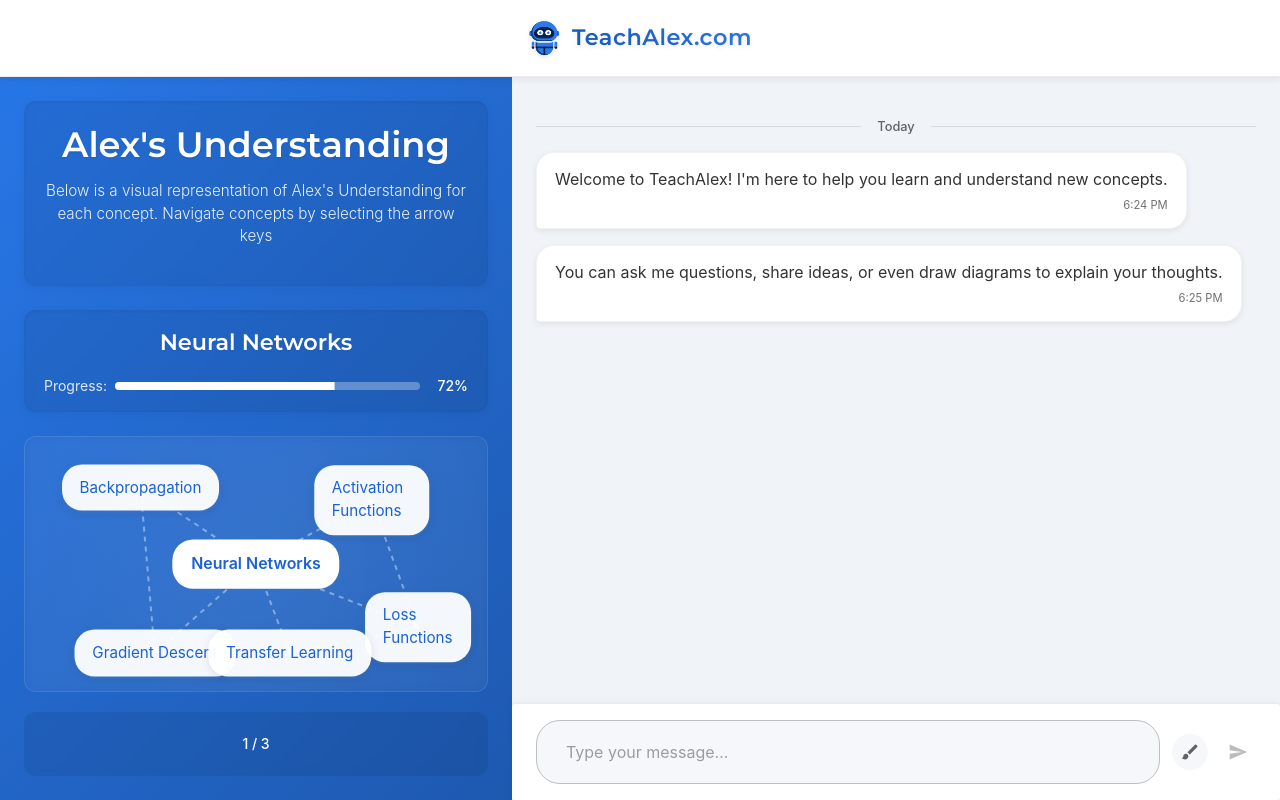
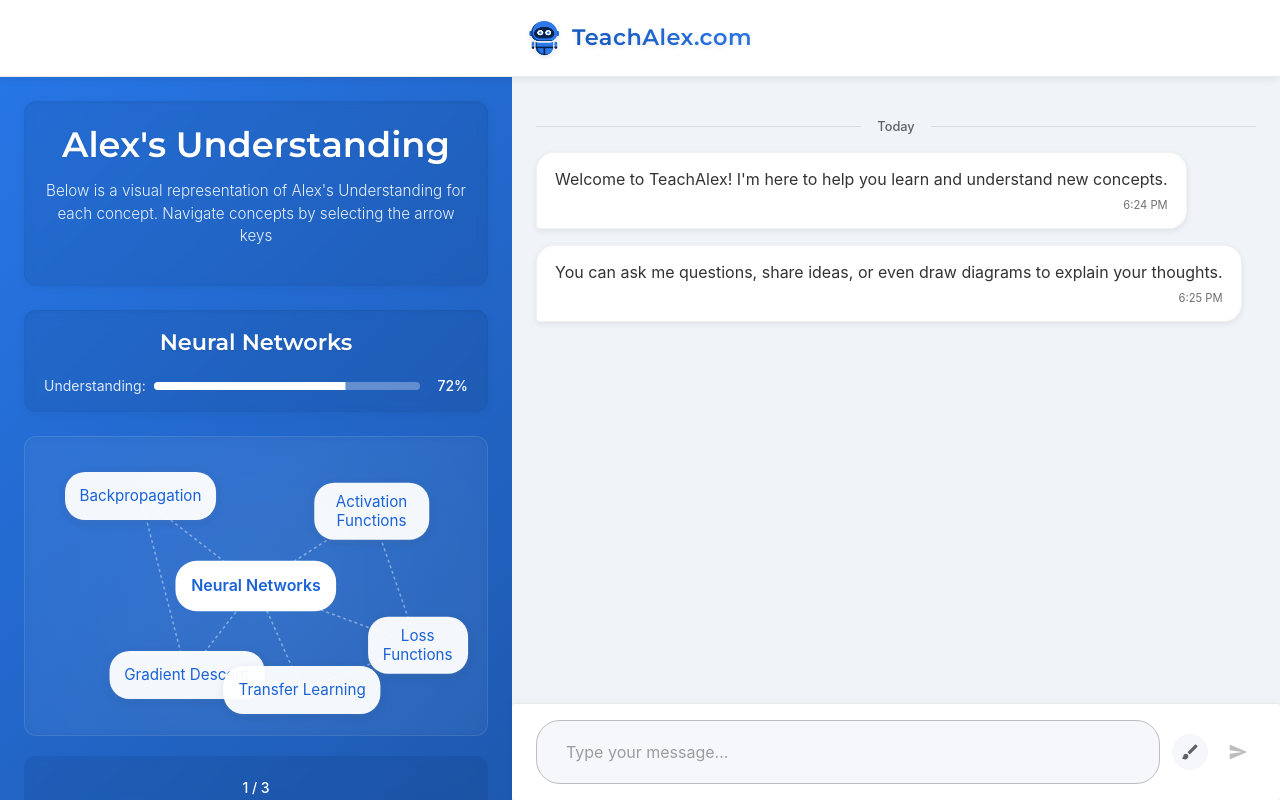
Before and after one commit to marcusramos2024/TeachAlex, a React (Vite) app in the folder Front End/: page /chat in a window 1280 px wide. Built offline with nearby package versions, Linux system fonts and the light colour scheme; some icons are missing.

Commit message:
Updating responsiveness on mobile

```diff
--- a/Front End/src/components/VisualizationPane.tsx
+++ b/Front End/src/components/VisualizationPane.tsx
@@ -1,8 +1,9 @@
 import { useEffect, useRef, useState, MouseEvent } from 'react';
-import { Box, Typography, LinearProgress, styled, Paper, keyframes, Divider, IconButton } from '@mui/material';
+import { Box, Typography, LinearProgress, styled, Paper, keyframes, Divider, IconButton, useMediaQuery, useTheme } from '@mui/material';
 import '@fontsource/montserrat/600.css';
 import ArrowBackIcon from '@mui/icons-material/ArrowBack';
 import ArrowForwardIcon from '@mui/icons-material/ArrowForward';
+import MobileOffOutlined from '@mui/icons-material/MobileOffOutlined';
 
 // Keyframes for pulsing effect
 const pulse = keyframes`
@@ -30,11 +31,15 @@ const Container = styled(Box)({
 
 const MainHeading = styled(Typography)({
   fontFamily: 'Montserrat, sans-serif',
-  fontSize: '2.2rem',
+  fontSize: 'clamp(1.5rem, 4vw, 2.2rem)',
   fontWeight: 600,
   marginBottom: '8px',
   textShadow: '0 1px 3px rgba(0, 0, 0, 0.1)',
   textAlign: 'center',
+  overflow: 'hidden',
+  textOverflow: 'ellipsis',
+  whiteSpace: 'nowrap',
+  width: '100%',
 });
 
 const HeaderSection = styled(Box)({
@@ -104,16 +109,20 @@ const GraphContainer = styled(Box)({
   boxShadow: 'inset 0 1px 8px rgba(0, 0, 0, 0.05)',
   overflow: 'hidden',
   marginBottom: '20px',
+  minHeight: '300px',
+  height: 'calc(100% - 200px)',
 });
 
 const NodeItem = styled(Paper)(({ isActive, isDragging }: { isActive?: boolean, isDragging?: boolean }) => ({
   position: 'absolute',
-  padding: '12px 18px',
+  padding: '10px 15px',
   borderRadius: '20px',
   backgroundColor: isActive ? '#ffffff' : 'rgba(255, 255, 255, 0.95)',
   color: '#1a62d6',
   fontWeight: isActive ? 600 : 400,
-  fontSize: '0.95rem',
+  fontSize: 'clamp(0.75rem, 1.5vw, 0.95rem)',
+  width: 'auto',
+  maxWidth: 'clamp(120px, 22vw, 200px)',
   boxShadow: isDragging
     ? '0 8px 25px rgba(0, 0, 0, 0.3), 0 2px 8px rgba(255, 255, 255, 0.15)'
     : isActive
@@ -129,6 +138,15 @@ const NodeItem = styled(Paper)(({ isActive, isDragging }: { isActive?: boolean,
   animation: isActive && !isDragging ? `${pulse} 2s infinite` : 'none',
   cursor: 'grab',
   userSelect: 'none',
+  textAlign: 'center',
+  whiteSpace: 'normal',
+  overflow: 'hidden',
+  textOverflow: 'ellipsis',
+  lineHeight: '1.2',
+  display: 'flex',
+  justifyContent: 'center',
+  alignItems: 'center',
+  minHeight: 'clamp(32px, 6vh, 50px)',
   '&:hover': {
     backgroundColor: '#ffffff',
     transform: 'translate(-50%, -50%) scale(1.1)',
@@ -137,6 +155,10 @@ const NodeItem = styled(Paper)(({ isActive, isDragging }: { isActive?: boolean,
   '&:active': {
     cursor: 'grabbing',
   },
+  '@media (max-width: 768px)': {
+    padding: '8px 12px',
+    minHeight: 'clamp(28px, 5vh, 40px)',
+  }
 }));
 
 const NavigationControls = styled(Box)({
@@ -147,6 +169,22 @@ const NavigationControls = styled(Box)({
   borderRadius: '12px',
   background: 'rgba(0, 0, 0, 0.07)',
   backdropFilter: 'blur(5px)',
+});
+
+const MobileMessage = styled(Box)({
+  display: 'flex',
+  flexDirection: 'column',
+  alignItems: 'center',
+  justifyContent: 'center',
+  height: '100%',
+  width: '100%',
+  padding: '24px',
+  color: '#fff',
+  textAlign: 'center',
+  gap: '16px',
+  background: 'rgba(0, 0, 0, 0.07)',
+  backdropFilter: 'blur(5px)',
+  borderRadius: '12px',
 });
 
 // Interface for node and concept types
@@ -180,10 +218,10 @@ const areNodesOverlapping = (node1: Node, node2: Node, containerWidth: number, c
   const node2X = (node2.x / 100) * containerWidth;
   const node2Y = (node2.y / 100) * containerHeight;
 
-  // Approximate node dimensions (adjust based on actual size)
-  const nodeWidth = 160;
-  const nodeHeight = 50;
-  const minDistance = nodeWidth * 0.8; // Allow some overlap
+  // Approximate node dimensions with responsive sizing
+  const baseNodeWidth = Math.min(160, containerWidth * 0.2);
+  const nodeHeight = Math.min(50, containerHeight * 0.1);
+  const minDistance = baseNodeWidth * 0.8; // Allow some overlap
 
   const distance = Math.sqrt(
     Math.pow(node1X - node2X, 2) +
@@ -195,7 +233,7 @@ const areNodesOverlapping = (node1: Node, node2: Node, containerWidth: number, c
 
 // Move overlapping nodes apart
 const resolveOverlap = (nodes: Node[], containerWidth: number, containerHeight: number) => {
-  const adjustmentFactor = 5; // % of container
+  const adjustmentFactor = containerWidth < 600 ? 8 : 5; // Increase spacing on smaller screens
 
   for (let i = 0; i < nodes.length; i++) {
     for (let j = i + 1; j < nodes.length; j++) {
@@ -205,9 +243,10 @@ const resolveOverlap = (nodes: Node[], containerWidth: number, containerHeight:
         const dy = nodes[j].y - nodes[i].y;
         const angle = Math.atan2(dy, dx);
 
-        // Move nodes apart
-        nodes[j].x = Math.min(Math.max(nodes[j].x + (Math.cos(angle) * adjustmentFactor), 15), 85);
-        nodes[j].y = Math.min(Math.max(nodes[j].y + (Math.sin(angle) * adjustmentFactor), 15), 85);
+        // Move nodes apart with more space on smaller screens
+        const boundaryMargin = containerWidth < 768 ? 20 : 15;
+        nodes[j].x = Math.min(Math.max(nodes[j].x + (Math.cos(angle) * adjustmentFactor), boundaryMargin), 100 - boundaryMargin);
+        nodes[j].y = Math.min(Math.max(nodes[j].y + (Math.sin(angle) * adjustmentFactor), boundaryMargin), 100 - boundaryMargin);
       }
     }
   }
@@ -216,6 +255,8 @@ const resolveOverlap = (nodes: Node[], containerWidth: number, containerHeight:
 };
 
 const VisualizationPane = () => {
+  const theme = useTheme();
+  const isMobile = useMediaQuery(theme.breakpoints.down('sm'));
   const canvasRef = useRef<HTMLCanvasElement>(null);
   const containerRef = useRef<HTMLDivElement>(null);
   const [animationOffset, setAnimationOffset] = useState(0);
@@ -345,6 +386,10 @@ const VisualizationPane = () => {
     ctx.fillStyle = gradient;
     ctx.fillRect(0, 0, canvas.width, canvas.height);
 
+    // Determine appropriate line width based on container size
+    const baseLineWidth = Math.max(1, Math.min(3, container.clientWidth / 300));
+    const highlightedLineWidth = baseLineWidth * 1.5;
+
     // Draw connections
     currentConcept.connections.forEach(connection => {
       const source = currentConcept.nodes.find(node => node.id === connection.source);
@@ -367,22 +412,26 @@ const VisualizationPane = () => {
           draggedNode === source.id ||
           draggedNode === target.id;
 
-        // Set line style based on highlight state
+        // Set line style based on highlight state and screen size
         ctx.strokeStyle = isHighlighted
           ? 'rgba(255, 255, 255, 0.8)'
           : 'rgba(255, 255, 255, 0.4)';
-        ctx.lineWidth = isHighlighted ? 3 : 2;
+        ctx.lineWidth = isHighlighted ? highlightedLineWidth : baseLineWidth;
 
+        // Adapt dash size to screen size
+        const dashSize = Math.max(3, Math.min(5, container.clientWidth / 200));
         // Animate line with dash pattern
         ctx.beginPath();
-        ctx.setLineDash([5, 5]);
+        ctx.setLineDash([dashSize, dashSize]);
         ctx.lineDashOffset = -animationOffset; // Animate dash pattern
         ctx.moveTo(sourceX, sourceY);
         ctx.lineTo(targetX, targetY);
         ctx.stroke();
 
-        // Draw small arrow at end
-        const arrowSize = isHighlighted ? 8 : 6;
+        // Draw small arrow at end - size proportional to screen
+        const arrowSize = isHighlighted ?
+          Math.max(4, Math.min(8, container.clientWidth / 120)) :
+          Math.max(3, Math.min(6, container.clientWidth / 150));
         const angle = Math.atan2(dy, dx);
         ctx.setLineDash([]);
         ctx.beginPath();
@@ -431,9 +480,12 @@ const VisualizationPane = () => {
     const newX = ((event.clientX - containerRect.left - dragOffset.x) / containerRect.width) * 100;
     const newY = ((event.clientY - containerRect.top - dragOffset.y) / containerRect.height) * 100;
 
+    // Boundary margin adjusts based on screen size
+    const boundaryMargin = containerRect.width < 768 ? 20 : 15;
+
     // Keep node within bounds (with some padding)
-    const boundedX = Math.min(Math.max(newX, 10), 90);
-    const boundedY = Math.min(Math.max(newY, 10), 90);
+    const boundedX = Math.min(Math.max(newX, boundaryMargin), 100 - boundaryMargin);
+    const boundedY = Math.min(Math.max(newY, boundaryMargin), 100 - boundaryMargin);
 
     // Update the concept nodes using setState
     setConcepts(prevConcepts => {
@@ -518,9 +570,24 @@ const VisualizationPane = () => {
   useEffect(() => {
     drawConnections();
 
-    // Handle window resize
+    // Make nodes responsive and reset overlaps when window size changes
     const handleResize = () => {
+      if (containerRef.current) {
+        const width = containerRef.current.clientWidth;
+        const height = containerRef.current.clientHeight;
+
+        // Resolve overlaps for current concept when window is resized
+        setConcepts(prevConcepts => {
+          const newConcepts = [...prevConcepts];
+          newConcepts[currentConceptIndex] = {
+            ...newConcepts[currentConceptIndex],
+            nodes: resolveOverlap([...newConcepts[currentConceptIndex].nodes], width, height)
+          };
+          return newConcepts;
+        });
+
         drawConnections();
+      }
     };
 
     window.addEventListener('resize', handleResize);
@@ -537,7 +604,38 @@ const VisualizationPane = () => {
     };
   }, [animationOffset, hoveredNode, draggedNode, currentConceptIndex]);
 
+  // Ensure the graph redraws when container is resized (not just window)
+  useEffect(() => {
+    const observer = new ResizeObserver(() => {
+      if (containerRef.current) {
+        drawConnections();
+      }
+    });
+
+    if (containerRef.current) {
+      observer.observe(containerRef.current);
+    }
+
+    return () => {
+      if (containerRef.current) {
+        observer.unobserve(containerRef.current);
+      }
+    };
+  }, []);
+
   return (
+    <>
+      {isMobile ? (
+        <MobileMessage>
+          <MobileOffOutlined sx={{ fontSize: '3rem', mb: 2, opacity: 0.9 }} />
+          <Typography variant="h5" sx={{ fontWeight: 600, mb: 1 }}>
+            Visualization Unavailable
+          </Typography>
+          <Typography variant="body1" sx={{ opacity: 0.9, maxWidth: '400px', lineHeight: 1.6 }}>
+            Sorry, knowledge graph visualizations are not supported on mobile devices at this time.
+          </Typography>
+        </MobileMessage>
+      ) : (
         <Container>
           <HeaderSection>
             <MainHeading>Alex's Understanding</MainHeading>
@@ -553,7 +651,7 @@ const VisualizationPane = () => {
 
             <Box sx={{ display: 'flex', alignItems: 'center', gap: 1 }}>
               <Typography variant="body2" sx={{ opacity: 0.85, minWidth: '60px' }}>
-            Progress:
+                Understanding:
               </Typography>
               <LinearProgress
                 variant="determinate"
@@ -625,6 +723,8 @@ const VisualizationPane = () => {
             </IconButton>
           </NavigationControls>
         </Container>
+      )}
+    </>
   );
 };
 
```
Lines whose indentation alone changed are shown as unchanged.
